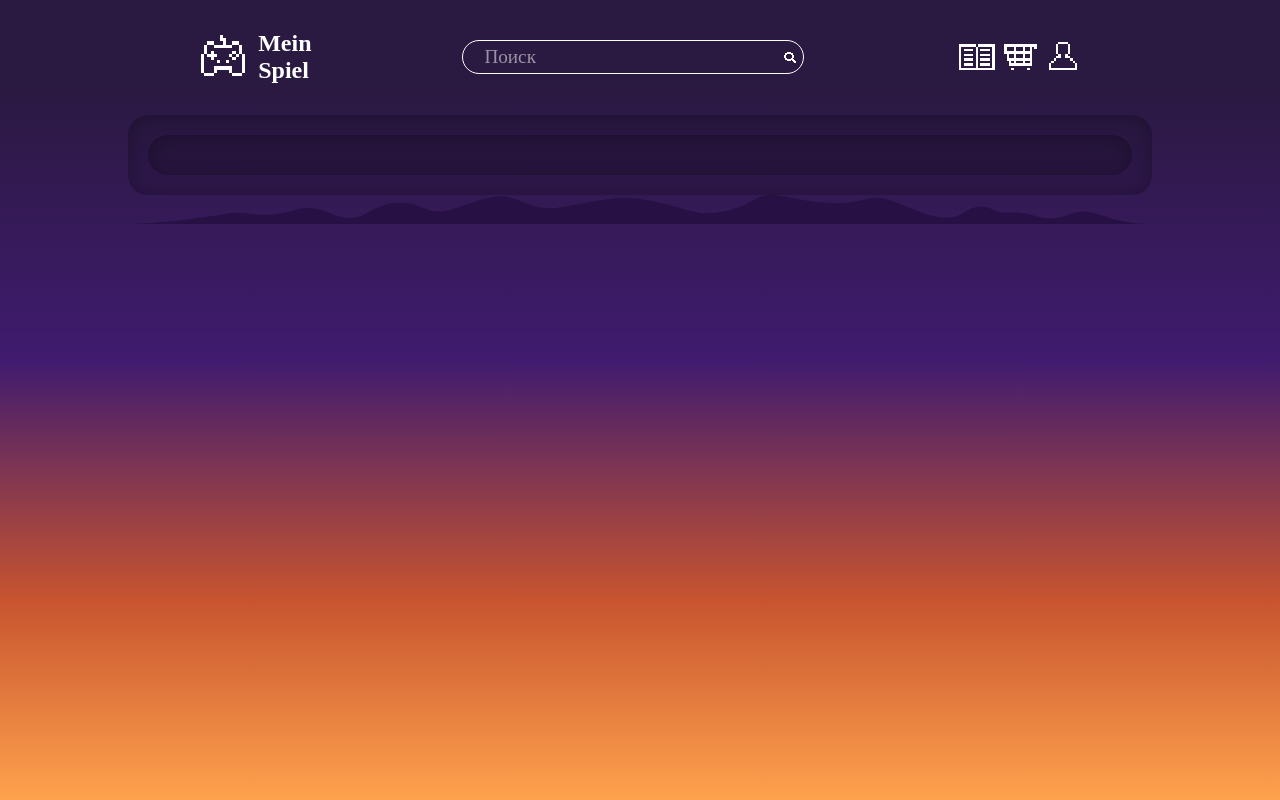
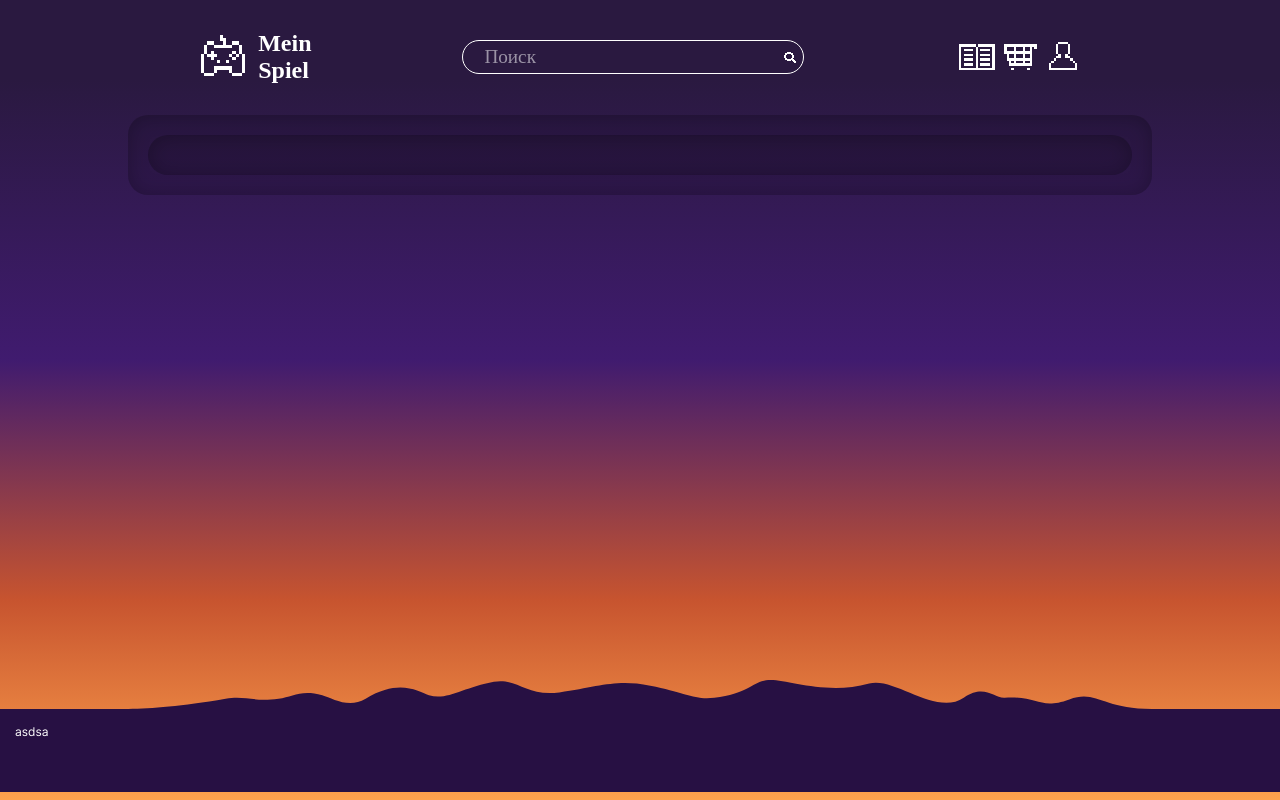
Before and after one commit to Zhoraaa/MeinSpiel, a PHP site: page / in a window 1280 px wide. Run offline with PHP 8.4, Linux system fonts and the light colour scheme; some web fonts are replaced.

Commit message:
ver.0.1.2h
- Улучшен футер

```diff
--- a/pageBase.php
+++ b/pageBase.php
@@ -84,8 +84,8 @@ $user = mysqli_fetch_assoc($res);
   </content>
 
   <footer class="wrapper">
-    <img src="./img/mountains.svg">
-    <div class="info"></div>
+    <img src="../img/mountains.svg">
+    <div class="info">asdsa</div>
     <div class="spacer"></div>
   </footer>
 
--- a/script.js
+++ b/script.js
@@ -31,7 +31,7 @@ function authBlock() {
 
     let auth = document.createElement("div");
     auth.id = "account";
-    auth.classList.add("radius");
+    auth.classList.add("radius", "blur");
     auth.innerHTML =
       '<a onclick="authBlock()" id="loginBtn" class="logoLink"><img src="../img/account.svg"></a>' +
 
--- a/style.css
+++ b/style.css
@@ -14,14 +14,6 @@ h2 {
 }
 
 html {
-  height: 100vh;
-  width: 100%;
-
-  background: linear-gradient(180deg,
-      #2a1940 10vh,
-      #401b6f 45vh,
-      #c7542f 75vh,
-      #ffa24d 100vh);
 
   font-size: 12px;
   --five: 5px;
@@ -37,17 +29,23 @@ button,
 }
 
 body {
+  min-height: 100vh;
   margin: auto;
+
+  background: linear-gradient(180deg,
+      #2a1940 10vh,
+      #401b6f 45vh,
+      #c7542f 75vh,
+      #ffa24d 100vh);
 }
 
 /* Контентная область и содержимое */
 content {
-  width: 80%;
-  height: 90%;
+  min-height: 85vh;
   max-height: 90%;
 
   margin: 0 auto;
-  padding: 0 20px;
+  padding: 0 10%;
 
   display: block;
 }
@@ -156,19 +154,26 @@ nav div a img {
 /* Футер */
 footer {
   width: 100%;
+
+  min-height: 15vh;
   height: 10%;
+
   position: relative;
+  bottom: 0px;
 }
 
 footer img {
-  width: 80vw;
+  height: 30%;
+  max-width: 80%;
   margin: 0 auto;
   display: block;
 }
 
 footer .info {
-  width: 100%;
-  height: 90%;
+  --pad-f-info: 15px;
+  max-width: 100%;
+  min-height: calc(10.4vh - var(--pad-f-info) * 2);
+  padding: var(--pad-f-info);
 
   background: #271043;
 }
@@ -189,12 +194,12 @@ footer .info {
   flex-direction: column;
   align-items: center;
 
-  backdrop-filter: blur(30px);
-
   position: fixed;
   left: 50%;
   top: 50%;
   transform: translate(-50%, -50%);
+
+  z-index: 1;
 }
 
 #account img {
@@ -261,3 +266,7 @@ input:focus {
 .content-mail * {
   max-width: 300px;
 }
+
+.blur {
+  backdrop-filter: blur(30px);
+}
```
